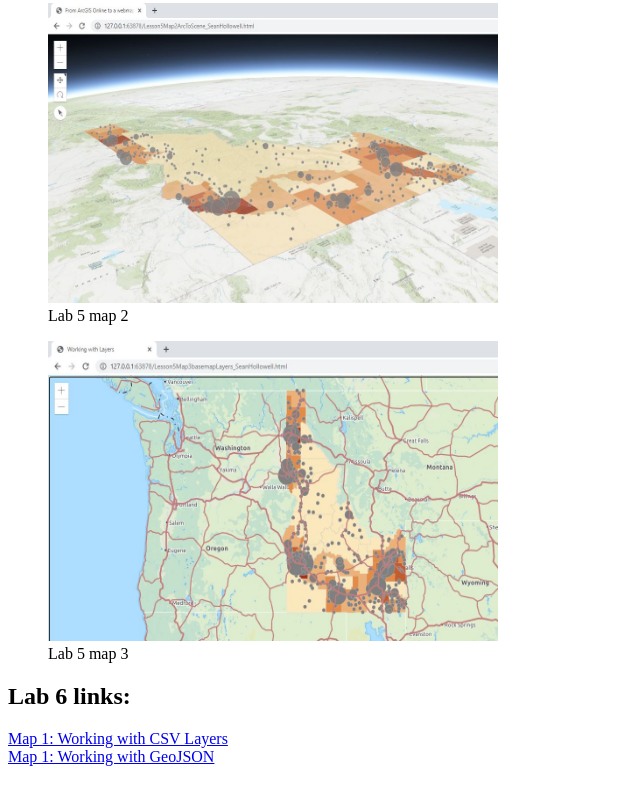
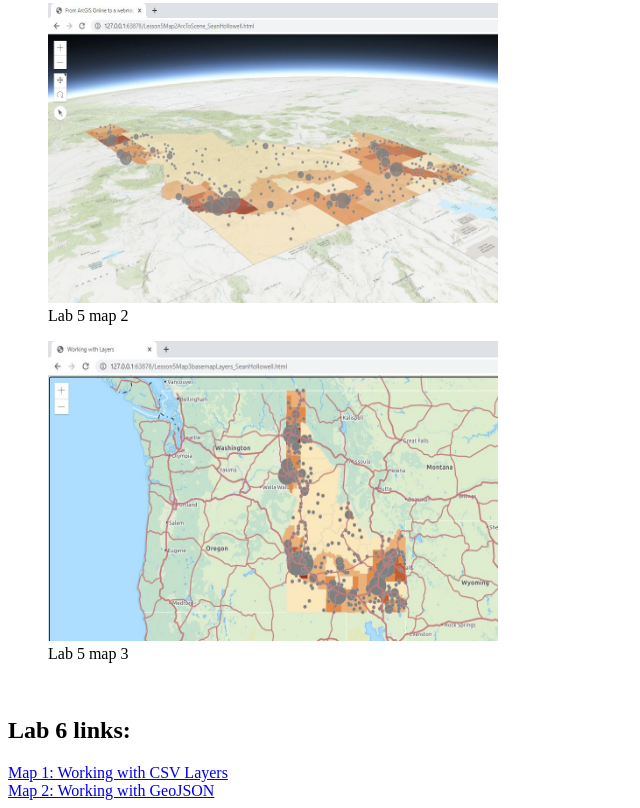
Before and after one commit to SeanHollowell/ExtraCreditActivity2SH, a plain HTML site: page docs/index.html in a window 1280 px wide. Shown: the part 1027-1835 px from the top of the page, without its empty margins (0-640 px from the left). Before the commit the page ends 1801 px from the top, so only its background shows below. Drawn offline with Linux system fonts and the light colour scheme.

Commit message:
Update index.html

```diff
--- a/docs/index.html
+++ b/docs/index.html
@@ -21,10 +21,10 @@
             <figcaption>Lab 5 map 3</figcaption>
         </figure>
 
-        <h2>Lab 6 links:</h2>
+        <br><h2>Lab 6 links:</h2>
         <a href = "Lesson6Map1CSVlayers_SeanHollowell.html"> Map 1: Working with CSV Layers</a>
         <br>
-        <a href = "Lesson6Map2GeoJSON_SeanHollowell.html"> Map 1: Working with GeoJSON</a>
+        <a href = "Lesson6Map2GeoJSON_SeanHollowell.html"> Map 2: Working with GeoJSON</a>
 
     </body>
 </html>
```
